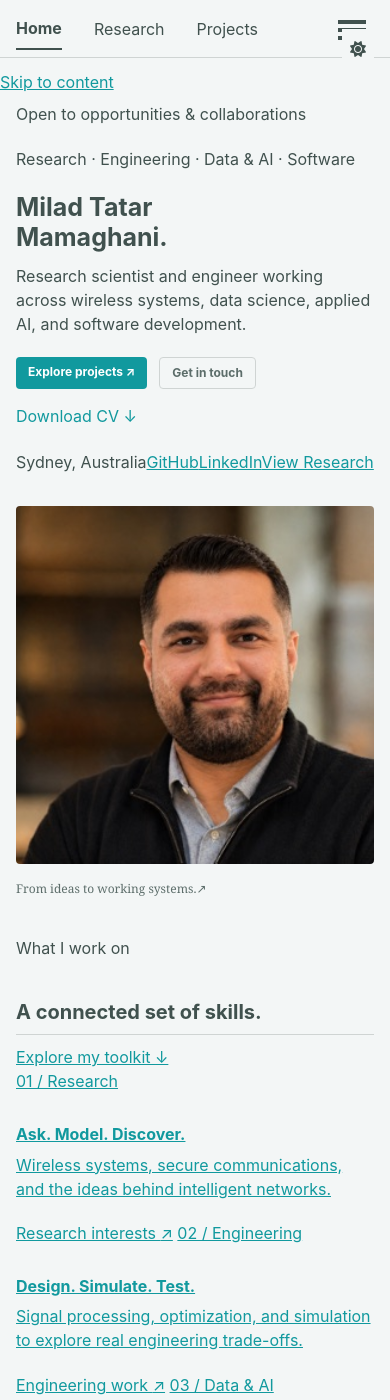
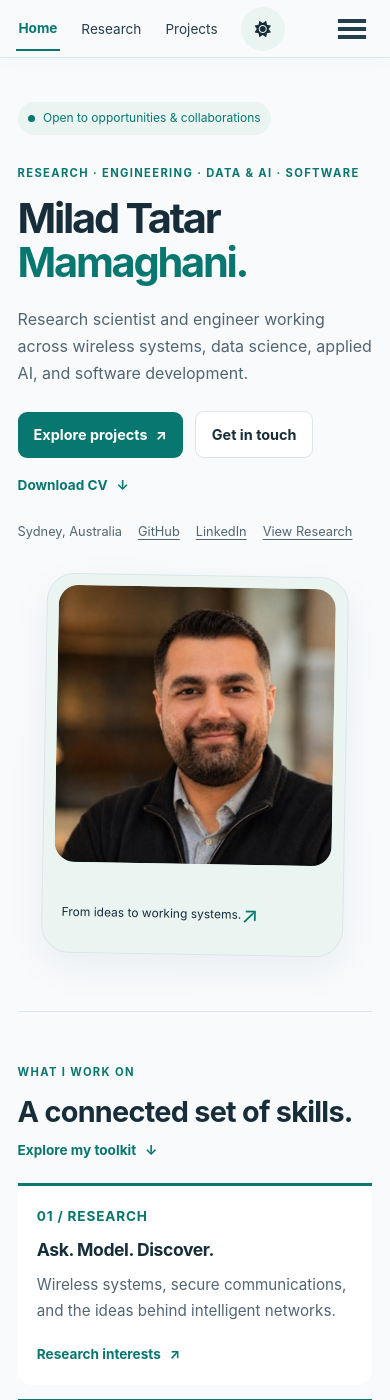
Before and after one commit to miladtm94/miladtm94.github.io, a Jekyll site: the page built from _pages/about.md, in a window 390 px wide and 1400 px high. Built offline with Jekyll 4.4.1, drawn with Linux system fonts in a browser that asks for light colours; some of the changed text lies outside the part shown.

Commit message:
Refresh portfolio design and improve responsive navigation

```diff
--- a/_includes/head.html
+++ b/_includes/head.html
@@ -10,7 +10,12 @@
 
 <script>
   document.documentElement.className = document.documentElement.className.replace(/\bno-js\b/g, '') + ' js ';
+  try {
+    var savedTheme = localStorage.getItem('theme');
+    var darkTheme = savedTheme === 'dark' || (!savedTheme && window.matchMedia('(prefers-color-scheme: dark)').matches);
+    if (darkTheme) document.documentElement.setAttribute('data-theme', 'dark');
+  } catch (_) {}
 </script>
 
 <!-- For all browsers -->
-<link rel="stylesheet" href="{{ base_path }}/assets/css/main.css">
+<link rel="stylesheet" href="{{ base_path }}/assets/css/main.css?v={{ site.time | date: '%s' }}">
--- a/_includes/project-card.html
+++ b/_includes/project-card.html
@@ -1,6 +1,6 @@
 <article class="project-card">
   <div class="project-card__meta"><span>{{ include.project.category | capitalize }}</span><span>{{ include.project.language }}</span></div>
-  <h3><a href="{{ include.project.url }}" target="_blank" rel="noopener">{{ include.project.name | replace: '-', ' ' | replace: '_', ' ' }}</a></h3>
+  <h3><a href="{{ include.project.url }}" target="_blank" rel="noopener">{{ include.project.title }}</a></h3>
   <p>{{ include.project.description | escape }}</p>
   <a class="text-link" href="{{ include.project.url }}" target="_blank" rel="noopener">Explore code <span aria-hidden="true">↗</span><span class="sr-only"> for {{ include.project.name }}</span></a>
 </article>
--- a/_includes/scripts.html
+++ b/_includes/scripts.html
@@ -1,3 +1,3 @@
-<script type="module" src="{{ base_path }}/assets/js/site.js"></script>
+<script defer src="{{ base_path }}/assets/js/site.js?v={{ site.time | date: '%s' }}"></script>
 
 {% include analytics.html %}
--- a/_layouts/single.html
+++ b/_layouts/single.html
@@ -47,6 +47,10 @@ layout: default
             </dl>
           {% endif %}
         {% else %}
+          {% if page.collection == 'publications' %}
+            <h1 class="page__title">{{ page.title }}</h1>
+            {% if page.excerpt %}<p class="page__lead">{{ page.excerpt }}</p>{% endif %}
+          {% endif %}
           {% if page.modified %}
             <p class="page__date"><strong><i class="fa fa-fw fa-calendar" aria-hidden="true"></i> {{ site.data.ui-text[site.locale].date_label | default: "Published:" }}</strong> <time datetime="{{ page.modified | date: "%Y-%m-%d" }}">{{ page.modified | date: "%B %d, %Y" }}</time></p>
           {% endif %}
--- /dev/null
+++ b/_sass/layout/_refresh.scss
@@ -0,0 +1,161 @@
+/* Shared visual language: ink, teal, generous spacing, and clear focus states. */
+:root {
+  --global-bg-color: #f8fafc;
+  --global-text-color: #172d3a;
+  --global-text-color-light: #526572;
+  --global-link-color: #08776f;
+  --global-link-color-hover: #055951;
+  --global-link-color-visited: #08776f;
+  --global-border-color: #dce5e9;
+  --global-masthead-link-color: #253e4b;
+  --global-masthead-link-color-hover: #08776f;
+  --global-footer-bg-color: #edf3f5;
+  --surface: #fff;
+  --surface-tint: #eaf5f2;
+  --accent: #08776f;
+  --button-text: #fff;
+  --shadow: 0 14px 40px rgba(18, 47, 60, .06);
+  --anchor-offset: 150px;
+}
+html[data-theme="dark"] {
+  --global-bg-color: #101c25;
+  --global-text-color: #e6eef3;
+  --global-text-color-light: #a9bdc9;
+  --global-link-color: #6dd9c3;
+  --global-link-color-hover: #a5f0df;
+  --global-link-color-visited: #6dd9c3;
+  --global-border-color: #2c404d;
+  --global-masthead-link-color: #e6eef3;
+  --global-masthead-link-color-hover: #6dd9c3;
+  --global-footer-bg-color: #0c161e;
+  --surface: #172833;
+  --surface-tint: #1d383c;
+  --accent: #6dd9c3;
+  --button-text: #102923;
+  --shadow: 0 14px 40px rgba(0, 0, 0, .14);
+}
+html { scroll-behavior: smooth; }
+body { font-family: -apple-system, BlinkMacSystemFont, "Segoe UI", sans-serif; line-height: 1.7; }
+h1, h2, h3, h4, h5, h6 { font-family: inherit; letter-spacing: -.025em; color: var(--global-text-color); }
+a { text-underline-offset: .2em; }
+:focus-visible { outline: 3px solid var(--accent) !important; outline-offset: 4px; border-radius: 4px; }
+[id] { scroll-margin-top: var(--anchor-offset) !important; }
+.skip-link { position: fixed; top: -100px; left: 1rem; z-index: 1000; padding: .7rem 1rem; background: var(--surface); color: var(--accent); }
+.skip-link:focus { top: .5rem; }
+.masthead { background: var(--global-bg-color); box-shadow: 0 3px 20px rgba(0,0,0,.025); }
+.masthead__inner-wrap { max-width: 1240px; padding: .65rem 1.5rem; }
+.greedy-nav { min-width: 0; }
+.greedy-nav a { font-size: .85rem; padding: .5rem .15rem; min-height: 44px; display: flex; align-items: center; }
+.greedy-nav .visible-links a:before { display: none; }
+.masthead__menu-item.selected a { border-color: var(--accent); color: var(--accent); pointer-events: auto; cursor: pointer; }
+.greedy-nav .theme-button { position: static; display: inline-flex; align-items: center; justify-content: center; width: 44px; height: 44px; border-radius: 50%; background: var(--surface-tint); margin-left: .7rem; }
+.greedy-nav .hidden-links { border-radius: 12px; padding: .45rem; box-shadow: var(--shadow); }
+.greedy-nav .hidden-links a { min-width: 160px; }
+#main { max-width: 1240px; margin-top: 2.5rem; }
+.page__title, .archive > h1 { font-size: 2.5rem; line-height: 1.15; margin-bottom: 1.3rem; }
+.page__content h2, .archive > h2 { margin-top: 2.8rem; padding-bottom: .7rem; }
+.page__content .btn, .btn { border-radius: 9px; min-height: 46px; padding: .65rem 1rem; display: inline-flex; align-items: center; justify-content: center; gap: .5rem; font-size: .8rem; font-weight: 650; text-decoration: none; transition: transform .18s, background .18s; }
+.btn:hover { transform: translateY(-2px); }
+.btn--primary { background: var(--accent); color: var(--button-text) !important; border: 1px solid var(--accent); }
+.btn--primary:hover { background: var(--global-link-color-hover); }
+.btn--inverse { background: var(--surface); color: var(--global-text-color) !important; border: 1px solid var(--global-border-color); }
+.btn--inverse:hover { background: var(--surface-tint); }
+.text-link { display: inline-flex; gap: .55rem; align-items: center; font-size: .8rem; font-weight: 650; text-decoration: none !important; color: var(--accent); }
+.text-link:hover { text-decoration: underline !important; }
+.sticky-quicknav { background: var(--global-bg-color) !important; border-bottom: 1px solid var(--global-border-color) !important; padding: .55rem 0 !important; z-index: 12; }
+.sticky-quicknav a { color: var(--global-text-color-light) !important; border: 1px solid var(--global-border-color) !important; background: var(--surface) !important; border-radius: 8px !important; min-height: 40px; display: inline-flex; align-items: center; padding: .35rem .65rem !important; font-size: .75rem !important; }
+.sticky-quicknav a:hover, .sticky-quicknav a[aria-current="location"] { color: var(--accent) !important; border-color: var(--accent) !important; background: var(--surface-tint) !important; }
+.sidebar .author__avatar img { border-radius: 24px; }
+.archive__item, .timeline-card, .collab-card { background: var(--surface) !important; border-radius: 14px !important; border-color: var(--global-border-color) !important; box-shadow: var(--shadow); }
+.pub-links a { opacity: 1; }
+.page__footer { border-top: 1px solid var(--global-border-color); background: var(--global-footer-bg-color); }
+.page__footer footer { color: var(--global-text-color-light); }
+/* Homepage has its own full-width composition, leaving inner-page profiles intact. */
+#main.home-main { width: 100%; padding: 0 1.5rem; margin: 2rem auto 4rem; }
+.home-content { width: 100%; float: none; }
+.home-hero { display: grid; grid-template-columns: 1.4fr 1fr; gap: 3rem; align-items: center; padding: 2rem 0 3.5rem; border-bottom: 1px solid var(--global-border-color); }
+.home-hero__copy { min-width: 0; }
+.page__content .availability { display: inline-flex; align-items: center; gap: .5rem; font-size: .7rem; padding: .4rem .65rem; border-radius: 30px; background: var(--surface-tint); color: var(--accent); margin-bottom: 1.8rem; }
+.availability > span { width: 7px; height: 7px; background: var(--accent); border-radius: 50%; flex-shrink: 0; }
+.page__content .eyebrow { font-size: .65rem; text-transform: uppercase; letter-spacing: .12em; font-weight: 700; color: var(--accent); margin: 0 0 .8rem; }
+.home-hero h1 { font-size: 3.5rem; font-size: clamp(2.6rem, 5.2vw, 4.4rem); line-height: 1.07; letter-spacing: -.055em; margin: 0 0 1.3rem; }
+.home-hero h1 span { color: var(--accent); }
+.page__content .home-hero__lead { font-size: 1rem; line-height: 1.7; color: var(--global-text-color-light); max-width: 34rem; }
+.home-hero .about__hero-actions { align-items: center; margin: 1.5rem 0; }
+.home-hero__links { display: flex; flex-wrap: wrap; gap: .6rem 1rem; font-size: .7rem; color: var(--global-text-color-light); }
+.home-hero__links a { color: var(--global-text-color-light); }
+.home-hero__portrait { margin: 0; position: relative; background: var(--surface-tint); border-radius: 28px; padding: .7rem; transform: rotate(2deg); border: 1px solid var(--global-border-color); box-shadow: var(--shadow); }
+.home-hero__portrait img { width: 100%; height: auto; aspect-ratio: 6 / 7; object-fit: cover; border-radius: 20px; display: block; }
+.home-hero__portrait figcaption { padding: .9rem .5rem .25rem; font-size: .75rem; display: flex; justify-content: space-between; align-items: center; color: var(--global-text-color); }
+.portrait-mark { font-size: 1.4rem; color: var(--accent); }
+.section-heading { display: flex; justify-content: space-between; gap: 1.5rem; align-items: flex-end; margin: 3.2rem 0 1.3rem; }
+.page__content .section-heading h2 { margin: 0; border: 0; padding: 0; font-size: 1.8rem; }
+.capability-grid { display: grid; grid-template-columns: repeat(4, minmax(0, 1fr)); gap: .9rem; }
+.page__content .capability-card { text-decoration: none; color: var(--global-text-color); border-top: 3px solid var(--accent); background: var(--surface); border-radius: 0 0 14px 14px; padding: 1.2rem; display: flex; flex-direction: column; transition: transform .2s, box-shadow .2s; }
+.capability-card:hover { transform: translateY(-4px); box-shadow: var(--shadow); }
+.capability-card__number { font-size: .65rem; text-transform: uppercase; letter-spacing: .06em; color: var(--accent); font-weight: 700; }
+.capability-card h3 { font-size: 1.1rem; margin: 1rem 0 .7rem; }
+.page__content .capability-card p { font-size: .8rem; color: var(--global-text-color-light); margin-bottom: 1.2rem; }
+.capability-card .text-link { margin-top: auto; font-size: .7rem; }
+.project-grid { display: grid; grid-template-columns: repeat(2, minmax(0, 1fr)); gap: 1rem; margin: 1rem 0 2rem; }
+.project-grid--featured { grid-template-columns: repeat(3, minmax(0, 1fr)); }
+.project-card { min-width: 0; display: flex; flex-direction: column; padding: 1.4rem; background: var(--surface); border: 1px solid var(--global-border-color); border-radius: 16px; box-shadow: var(--shadow); }
+.project-card__meta { display: flex; justify-content: space-between; gap: .5rem; font-size: .65rem; color: var(--accent); text-transform: uppercase; letter-spacing: .06em; }
+.project-card h3 { font-size: 1.05rem; margin: 1.2rem 0 .8rem; overflow-wrap: anywhere; }
+.project-card h3 a { color: var(--global-text-color); text-decoration: none; }
+.project-card h3 a:hover { color: var(--accent); text-decoration: underline; }
+.page__content .project-card p, .project-card p { font-size: .8rem; line-height: 1.65; color: var(--global-text-color-light); }
+.project-card > .text-link { margin-top: auto; padding-top: .5rem; }
+.home-content > p { max-width: 850px; }
+.home-content > h2 { font-size: 1.8rem; }
+.home-content .about__grid { grid-template-columns: repeat(3, minmax(0, 1fr)); gap: 1rem; }
+.home-content .about__card, .home-content .about__pub-item { background: var(--surface); border: 1px solid var(--global-border-color); border-radius: 14px; padding: 1.2rem; }
+.home-content .about__card-title { color: var(--accent); font-size: .7rem; }
+.home-content .about__tag { border: 1px solid var(--global-border-color); border-radius: 6px; background: var(--surface-tint); color: var(--global-text-color); font-size: .7rem; }
+.home-content .about__pub-item { margin-bottom: .8rem; }
+.home-content .about__pub-impact { opacity: 1; color: var(--global-text-color-light); }
+.home-content .about__education { display: grid; grid-template-columns: repeat(2, minmax(0, 1fr)); gap: 1.5rem; }
+.home-content .about__education-item { padding: 1.2rem; background: var(--surface); border: 1px solid var(--global-border-color); border-radius: 14px; }
+.home-content .about__news { max-width: 850px; }
+@media (max-width: 1023px) {
+  .home-hero { gap: 1.8rem; }
+  .capability-grid { grid-template-columns: repeat(2, minmax(0, 1fr)); }
+  .project-grid--featured { grid-template-columns: repeat(2, minmax(0, 1fr)); }
+  .project-grid--featured .project-card:last-child { grid-column: 1 / -1; }
+  .home-content .about__grid { grid-template-columns: repeat(2, minmax(0, 1fr)); }
+}
+@media (max-width: 640px) {
+  body { line-height: 1.7; }
+  #main.home-main { padding: 0 1.1rem; margin-top: 1rem; }
+  .masthead__inner-wrap { padding: .45rem 1rem; }
+  .greedy-nav a { margin: 0 .6rem; }
+  .home-hero { grid-template-columns: 1fr; gap: 2rem; padding-top: 1rem; }
+  .home-hero__portrait { max-width: 320px; width: 85%; justify-self: center; transform: rotate(1deg); }
+  .home-hero__portrait img { aspect-ratio: 1; }
+  .page__content .availability { font-size: .75rem; }
+  .page__content .eyebrow { font-size: .7rem; }
+  .home-hero__links { font-size: .8rem; }
+  .section-heading { align-items: flex-start; flex-direction: column; gap: .6rem; }
+  .capability-grid, .project-grid, .project-grid--featured, .home-content .about__grid, .home-content .about__education { grid-template-columns: 1fr; }
+  .capability-card h3 { margin-top: .7rem; }
+  .page__content .capability-card p, .page__content .project-card p, .project-card p { font-size: .95rem; }
+  .capability-card__number, .project-card__meta, .capability-card .text-link, .text-link { font-size: .85rem; }
+  .btn, .page__content .btn { font-size: .9rem; }
+  .sticky-quicknav > div { flex-wrap: nowrap !important; overflow-x: auto; padding: .25rem .15rem .5rem; }
+  .sticky-quicknav a { flex-shrink: 0; font-size: .85rem !important; }
+  .page__title, .archive > h1 { font-size: 2rem; }
+  .home-content .about__tag, .home-content .about__card-title { font-size: .8rem; }
+  .home-content .about__education-item { padding: 1rem; }
+}
+@media (prefers-reduced-motion: reduce) {
+  html { scroll-behavior: auto !important; }
+  *, *::before, *::after { animation: none !important; transition: none !important; }
+}
+
+.no-js .greedy-nav .visible-links { display: flex; flex-wrap: wrap; }
+.no-js .greedy-nav .visible-links li { display: block; }
+
+.home-hero__portrait figcaption { font-family: inherit; }
+
+#main { animation: none; }
+.archive__item { margin-bottom: 1rem; }
--- a/assets/css/main.scss
+++ b/assets/css/main.scss
@@ -65,3 +65,5 @@
   transform: translateY(-2px);
   box-shadow: 0 3px 8px rgba(0,0,0,0.22);
 }
+
+@import "layout/refresh";
--- a/assets/js/site.js
+++ b/assets/js/site.js
@@ -1,11 +1,14 @@
 const largeBreakpoint = 925;
-const mastheadOffset = 70;
+
 
 function setTheme(theme) {
   const browserPrefersDark = window.matchMedia("(prefers-color-scheme: dark)").matches;
-  const savedTheme = localStorage.getItem("theme");
+  let savedTheme;
+  try { savedTheme = localStorage.getItem("theme"); } catch (_) {}
   const useTheme = theme || savedTheme || (browserPrefersDark ? "dark" : "light");
   const icon = document.getElementById("theme-icon");
+
+  document.querySelector(".theme-button")?.setAttribute("aria-pressed", String(useTheme === "dark"));
 
   if (useTheme === "dark") {
     document.documentElement.setAttribute("data-theme", "dark");
@@ -21,7 +24,7 @@ function setTheme(theme) {
 function toggleTheme(event) {
   event.preventDefault();
   const newTheme = document.documentElement.getAttribute("data-theme") === "dark" ? "light" : "dark";
-  localStorage.setItem("theme", newTheme);
+  try { localStorage.setItem("theme", newTheme); } catch (_) {}
   setTheme(newTheme);
 }
 
@@ -29,7 +32,7 @@ function setupNavigation() {
   const nav = document.getElementById("site-nav");
   if (!nav) return;
 
-  const button = nav.querySelector("button");
+  const button = nav.querySelector("button[aria-controls]");
   const visibleLinks = nav.querySelector(".visible-links");
   const hiddenLinks = nav.querySelector(".hidden-links");
   const persistTail = visibleLinks?.querySelector(".persist.tail");
@@ -74,6 +77,21 @@ function setupNavigation() {
     hiddenLinks.classList.toggle("hidden", expanded);
   });
 
+  function closeMenu() {
+    hiddenLinks.classList.add("hidden");
+    button.classList.remove("close");
+    button.setAttribute("aria-expanded", "false");
+    button.setAttribute("aria-label", "Open navigation menu");
+  }
+  nav.addEventListener("keydown", (event) => {
+    if (event.key === "Escape") { closeMenu(); button.focus(); }
+  });
+  document.addEventListener("click", (event) => {
+    if (!nav.contains(event.target)) closeMenu();
+  });
+  hiddenLinks.addEventListener("click", (event) => {
+    if (event.target.closest("a")) closeMenu();
+  });
   window.addEventListener("resize", updateNav, { passive: true });
   updateNav();
 }
@@ -102,25 +120,49 @@ function setupAuthorLinks() {
 }
 
 function setupSmoothScroll() {
+  const masthead = document.querySelector(".masthead");
+  const quicknav = document.querySelector(".sticky-quicknav");
+  function measureOffsets() {
+    const headerHeight = masthead?.offsetHeight || 70;
+    document.documentElement.style.setProperty("--masthead-h", `${headerHeight}px`);
+    document.documentElement.style.setProperty("--anchor-offset", `${headerHeight + (quicknav?.offsetHeight || 0) + 20}px`);
+  }
+  measureOffsets();
+  if (window.ResizeObserver) {
+    const observer = new ResizeObserver(measureOffsets);
+    if (masthead) observer.observe(masthead);
+    if (quicknav) observer.observe(quicknav);
+  }
+  window.addEventListener("resize", measureOffsets, { passive: true });
   document.querySelectorAll("a[href]").forEach((link) => {
     link.addEventListener("click", (event) => {
+      if (event.defaultPrevented || event.ctrlKey || event.metaKey || event.shiftKey || event.altKey || link.hasAttribute("download")) return;
       const url = new URL(link.href, window.location.href);
-      const samePath = url.pathname === window.location.pathname;
-
-      if (samePath && url.hash) {
-        const target = document.querySelector(url.hash);
-        if (target) {
-          event.preventDefault();
-          const top = target.getBoundingClientRect().top + window.scrollY - mastheadOffset;
-          window.scrollTo({ top, behavior: "smooth" });
-          history.pushState(null, "", url.hash);
-        }
-      } else if (samePath && !url.hash) {
-        event.preventDefault();
-        window.scrollTo({ top: 0, behavior: "smooth" });
-      }
+      if (url.origin !== location.origin || url.pathname !== location.pathname || !url.hash) return;
+      let id;
+      try { id = decodeURIComponent(url.hash.slice(1)); } catch (_) { return; }
+      const target = document.getElementById(id);
+      if (!target) return;
+      event.preventDefault();
+      target.scrollIntoView({ behavior: matchMedia("(prefers-reduced-motion: reduce)").matches ? "auto" : "smooth" });
+      history.pushState(null, "", url.hash);
+      if (!target.hasAttribute("tabindex")) target.setAttribute("tabindex", "-1");
+      target.focus({ preventScroll: true });
     });
   });
+  const links = Array.from(document.querySelectorAll('.sticky-quicknav a[href^="#"]'));
+  if (links.length && window.IntersectionObserver) {
+    const sections = links.map(link => document.getElementById(link.hash.slice(1))).filter(Boolean);
+    const observer = new IntersectionObserver(entries => {
+      const visible = entries.filter(entry => entry.isIntersecting).sort((a, b) => a.boundingClientRect.top - b.boundingClientRect.top);
+      if (!visible.length) return;
+      links.forEach(link => {
+        if (link.hash === `#${visible[0].target.id}`) link.setAttribute("aria-current", "location");
+        else link.removeAttribute("aria-current");
+      });
+    }, { rootMargin: "-15% 0px -60% 0px", threshold: 0 });
+    sections.forEach(section => observer.observe(section));
+  }
 }
 
 function setupStickyFooter() {
@@ -136,15 +178,19 @@ function setupStickyFooter() {
   updateFooterSpace();
 }
 
-document.addEventListener("DOMContentLoaded", () => {
+function initializeSite() {
   setTheme();
   setupNavigation();
   setupAuthorLinks();
   setupSmoothScroll();
   setupStickyFooter();
 
-  document.getElementById("theme-toggle")?.querySelector("a")?.addEventListener("click", toggleTheme);
+  document.getElementById("theme-toggle")?.querySelector("button")?.addEventListener("click", toggleTheme);
   window.matchMedia("(prefers-color-scheme: dark)").addEventListener("change", (event) => {
-    if (!localStorage.getItem("theme")) setTheme(event.matches ? "dark" : "light");
+    try { if (localStorage.getItem("theme")) return; } catch (_) {}
+    setTheme(event.matches ? "dark" : "light");
   });
-});
+}
+
+if (document.readyState === "loading") document.addEventListener("DOMContentLoaded", initializeSite);
+else initializeSite();
```
Also changed, not shown: _data/projects.json (+26 -13 lines).
